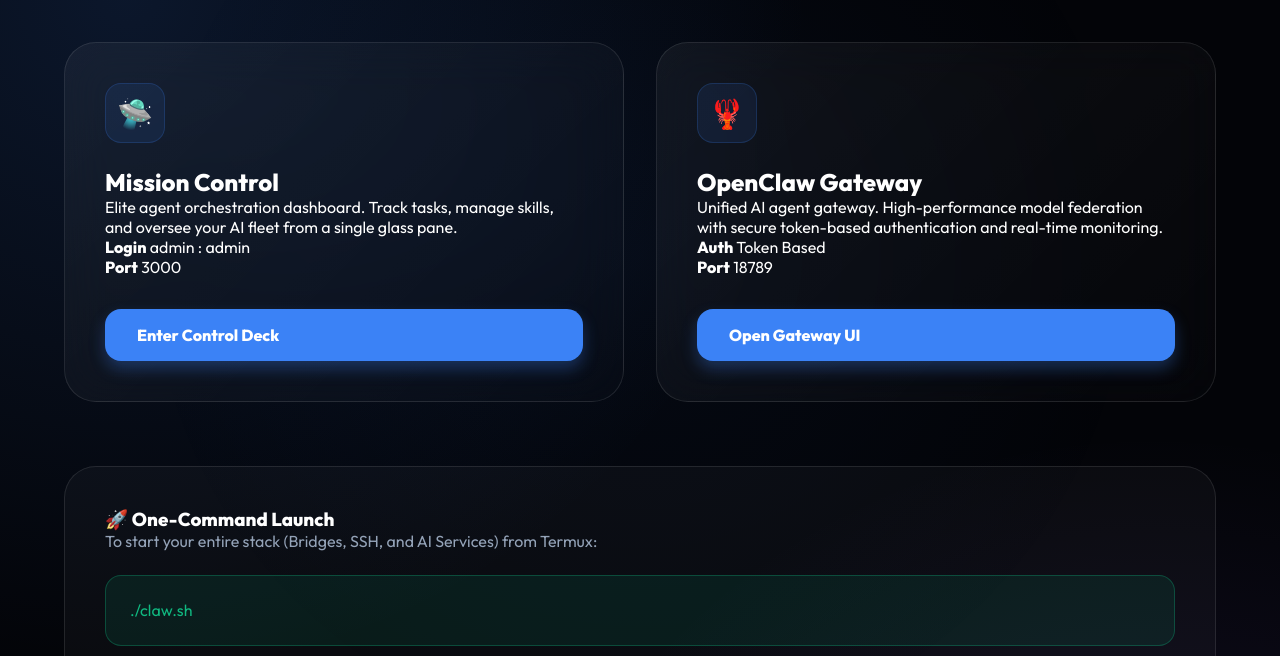
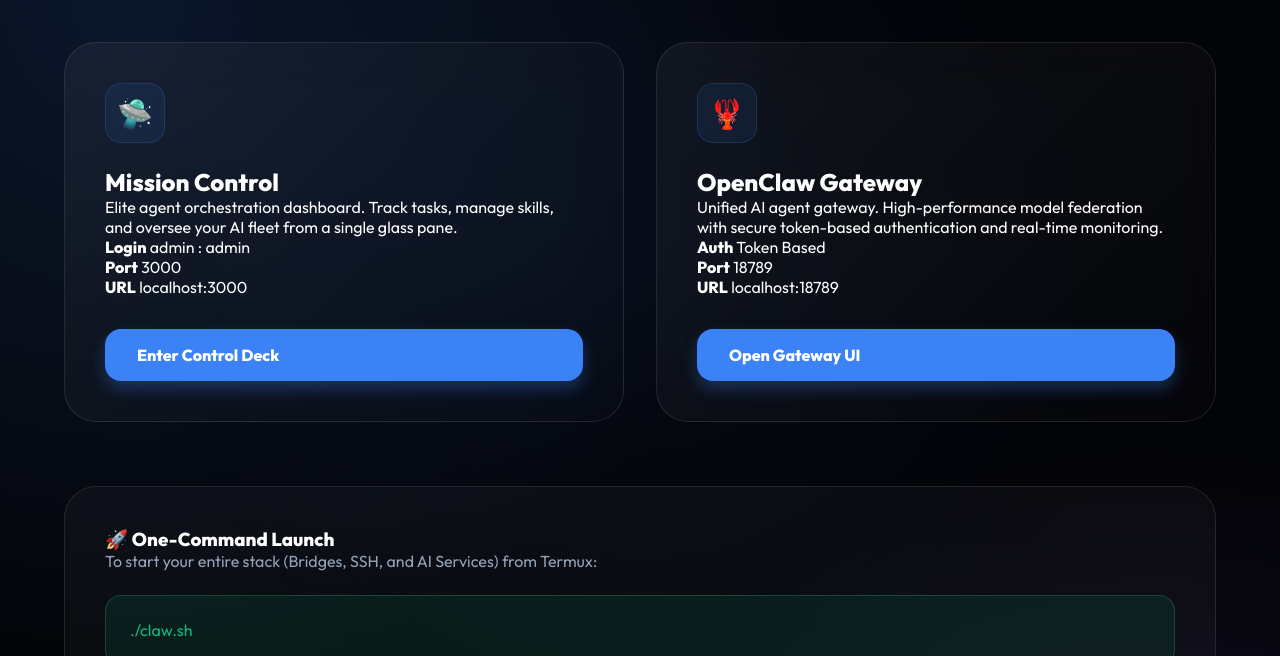
Before and after one commit to Muxd21/Claw-Mission-One, a plain HTML site: page index.html in a window 1280 px wide. Shown: the part 144-800 px from the top of the page. Drawn offline with Linux system fonts and the light colour scheme.

Commit message:
feat: Add URL display fields for Mission Control and OpenClaw Gateway, and enhance link refreshing robustness with null checks.

```diff
--- a/index.html
+++ b/index.html
@@ -79,7 +79,8 @@
             <div class="app-card">
                 <div class="app-icon">🛸</div>
                 <h2>Mission Control</h2>
-                <p>Elite agent orchestration dashboard. Track tasks, manage skills, and oversee your AI fleet from a single glass pane.</p>
+                <p>Elite agent orchestration dashboard. Track tasks, manage skills, and oversee your AI fleet from a
+                    single glass pane.</p>
                 <div class="app-meta">
                     <div class="meta-item">
                         <b>Login</b>
@@ -89,6 +90,10 @@
                         <b>Port</b>
                         3000
                     </div>
+                    <div class="meta-item">
+                        <b>URL</b>
+                        <span id="mc-url">Searching...</span>
+                    </div>
                 </div>
                 <a href="#" id="mc-btn" class="launch-btn" target="_blank">Enter Control Deck</a>
             </div>
@@ -97,7 +102,8 @@
             <div class="app-card">
                 <div class="app-icon">🦞</div>
                 <h2>OpenClaw Gateway</h2>
-                <p>Unified AI agent gateway. High-performance model federation with secure token-based authentication and real-time monitoring.</p>
+                <p>Unified AI agent gateway. High-performance model federation with secure token-based authentication
+                    and real-time monitoring.</p>
                 <div class="app-meta">
                     <div class="meta-item">
                         <b>Auth</b>
@@ -107,6 +113,10 @@
                         <b>Port</b>
                         18789
                     </div>
+                    <div class="meta-item">
+                        <b>URL</b>
+                        <span id="oc-url">Searching...</span>
+                    </div>
                 </div>
                 <a href="#" id="oc-btn" class="launch-btn" target="_blank">Open Gateway UI</a>
             </div>
@@ -114,7 +124,8 @@
 
         <div class="shell-section">
             <h3>🚀 One-Command Launch</h3>
-            <p style="color: var(--text-secondary); margin-bottom: 1.5rem;">To start your entire stack (Bridges, SSH, and AI Services) from Termux:</p>
+            <p style="color: var(--text-secondary); margin-bottom: 1.5rem;">To start your entire stack (Bridges, SSH,
+                and AI Services) from Termux:</p>
             <div class="code-block" style="background: rgba(16, 185, 129, 0.1); border-color: rgba(16, 185, 129, 0.3);">
                 <code style="color: #10b981;">./claw.sh</code>
             </div>
@@ -167,14 +178,21 @@
         }
 
         function refreshLinks(ip) {
-            document.getElementById('tailscale-ip').innerText = ip;
-            document.getElementById('mc-url').innerText = `${ip}:3000`;
-            document.getElementById('oc-url').innerText = `${ip}:18789`;
+            const tailscaleP = document.getElementById('tailscale-ip');
+            const mcUrl = document.getElementById('mc-url');
+            const ocUrl = document.getElementById('oc-url');
+            const mcBtn = document.getElementById('mc-btn');
+            const ocBtn = document.getElementById('oc-btn');
+            const sshCmd = document.getElementById('ssh-cmd');
 
-            document.getElementById('mc-btn').href = `http://${ip}:3000`;
-            document.getElementById('oc-btn').href = `http://${ip}:18789`;
+            if (tailscaleP) tailscaleP.innerText = ip;
+            if (mcUrl) mcUrl.innerText = `${ip}:3000`;
+            if (ocUrl) ocUrl.innerText = `${ip}:18789`;
 
-            document.getElementById('ssh-cmd').innerText = `ssh -p 2222 root@${ip}`;
+            if (mcBtn) mcBtn.href = `http://${ip}:3000`;
+            if (ocBtn) ocBtn.href = `http://${ip}:18789`;
+
+            if (sshCmd) sshCmd.innerText = `ssh -p 2222 root@${ip}`;
         }
 
         function updateIP() {
```
